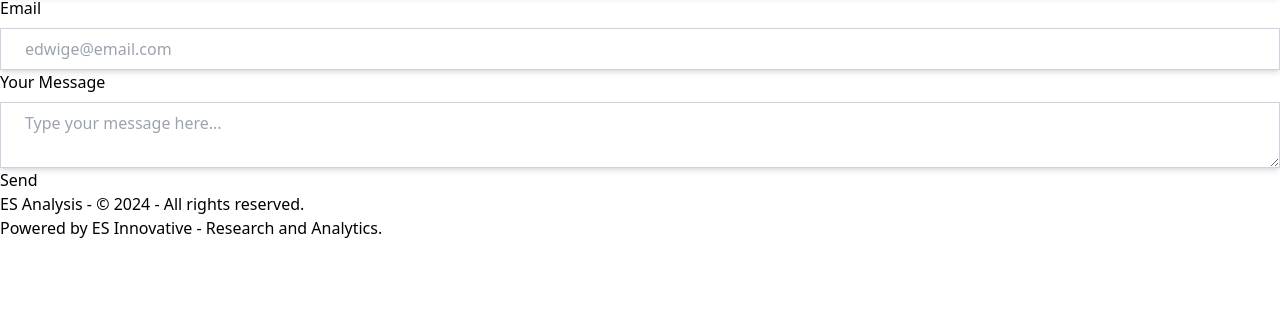
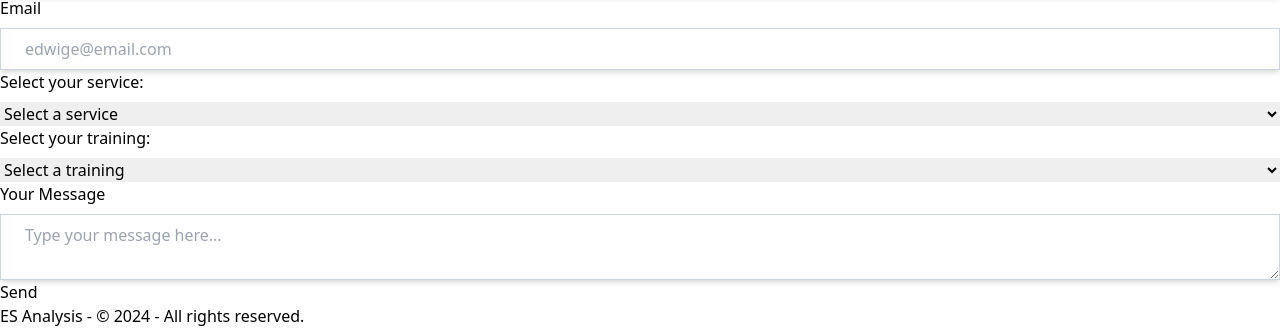
Before and after one commit to LearnLikeLeon/Marketing-Webpage-1, a Next.js app: page / in a window 1280 px wide. Shown: the part 7959-8289 px from the top of the page. Before the commit the page ends 8199 px from the top, so only its background shows below. Built offline with nearby package versions, Linux system fonts and the light colour scheme.

Commit message:
contact form edited

```diff
--- a/src/app/api/contact/route.js
+++ b/src/app/api/contact/route.js
@@ -4,11 +4,11 @@ import { NextResponse } from "next/server";
 import mongoose from "mongoose";
 
 export async function POST(req) {
-  const { fullname, email, message } = await req.json();
+  const { fullname, email, service, training, message } = await req.json();
 
   try {
     await connectDB();
-    await Contact.create({ fullname, email, message });
+    await Contact.create({ fullname, email, service, training, message });
 
     return NextResponse.json({
       msg: ["Message sent successfully"],
--- a/src/app/api/email/Email.jsx
+++ b/src/app/api/email/Email.jsx
@@ -9,7 +9,7 @@ import {
 } from "@react-email/components";
 import * as React from "react";
 
-export const Email = ({ fullname, email, message }) => {
+export const Email = ({ fullname, email, service, training, message }) => {
   return (
     <Html>
       <Body>
@@ -36,19 +36,49 @@ export const Email = ({ fullname, email, message }) => {
               </p>
               <ul className="flex flex-col space-y-4">
                 <li>
-                  Prospective client:{"  "} {fullname}
+                  <strong>
+                    {" "}
+                    <i> Prospective client : </i>{" "}
+                  </strong>
+                  {"  "} {fullname}
                 </li>
+                <br></br>
                 <li>
-                  Email:
+                  <strong>
+                    {" "}
+                    <i> Email : </i>{" "}
+                  </strong>
                   <a className="font-medium" href={`mailto:${email}`}>
                     {"  "}
                     {email}
                   </a>
                   {"  "}
                 </li>
+                <br></br>
                 <li>
-                  Message:{"  "} {message}
+                  <strong>
+                    {" "}
+                    <i> Selected service : </i>{" "}
+                  </strong>{" "}
+                  {"  "} {service}
                 </li>
+                <br></br>
+                <li>
+                  <strong>
+                    {" "}
+                    <i> Selected training : </i>{" "}
+                  </strong>{" "}
+                  {"  "} {training}
+                </li>
+                <br></br>
+                <li>
+                  <strong>
+                    {" "}
+                    <i> Message : </i>{" "}
+                  </strong>{" "}
+                  {"  "} {message}
+                </li>
+                <br></br>
               </ul>
 
               <Button
@@ -60,7 +90,7 @@ export const Email = ({ fullname, email, message }) => {
                   borderRadius: "5px",
                 }}
               >
-                Reply to this email
+                Reply to this contact
               </Button>
 
               <p>
--- a/src/app/api/email/route.js
+++ b/src/app/api/email/route.js
@@ -11,6 +11,8 @@ export async function POST(request, response) {
     const emailContent = Email({
       fullname: body.fullname,
       email: body.email,
+      service: body.service,
+      training: body.training,
       message: body.message,
     });
 
--- a/src/app/models/contact.js
+++ b/src/app/models/contact.js
@@ -15,6 +15,16 @@ const contactSchema = new Schema({
     match: [/^[\w.%+-]+@[\w.-]+\.[A-Za-z]{2,}$/i, "Invalid email address"],
   },
 
+  service: {
+    type: String,
+    required: [true, "Service is required."],
+  },
+
+  training: {
+    type: String,
+    required: [true, "Training is required."],
+  },
+
   message: {
     type: String,
     required: [true, "Message is required."],
--- a/src/components/ContactForm.jsx
+++ b/src/components/ContactForm.jsx
@@ -5,6 +5,8 @@ import { useState } from "react";
 export default function ContactForm() {
   const [fullname, setFullname] = useState("");
   const [email, setEmail] = useState("");
+  const [service, setService] = useState("");
+  const [training, setTraining] = useState("");
   const [message, setMessage] = useState("");
   const [error, setError] = useState([]);
   const [success, setSuccess] = useState(false);
@@ -25,6 +27,8 @@ export default function ContactForm() {
       body: JSON.stringify({
         fullname,
         email,
+        service,
+        training,
         message,
       }),
     });
@@ -37,6 +41,8 @@ export default function ContactForm() {
       body: JSON.stringify({
         fullname,
         email,
+        service,
+        training,
         message,
       }),
     });
@@ -48,6 +54,8 @@ export default function ContactForm() {
     if (success) {
       setFullname("");
       setEmail("");
+      setService("");
+      setTraining("");
       setMessage("");
     }
   };
@@ -71,35 +79,105 @@ export default function ContactForm() {
         className="py-4 mt-4 border-t flex flex-col gap-5"
       >
         <div>
-          <label htmlFor="fullname">Full Name</label>
+          <label
+            htmlFor="fullname"
+            className="block text-sm font-semibold leading-6 text-gray-900"
+          >
+            Full Name
+          </label>
           <input
             onChange={(e) => setFullname(e.target.value)}
             value={fullname}
             type="text"
             id="fullname"
             placeholder="Dr. Edwige"
+            className="block w-full h-11 rounded-md border-0 px-3.5 py-2 text-gray-900 shadow-sm ring-1 ring-inset ring-gray-300 placeholder:text-gray-400 focus:ring-2 focus:ring-inset focus:ring-indigo-600 sm:text-sm sm:leading-6"
           />
         </div>
 
         <div>
-          <label htmlFor="email">Email</label>
+          <label
+            htmlFor="email"
+            className="block text-sm font-semibold leading-6 text-gray-900"
+          >
+            Email
+          </label>
           <input
             onChange={(e) => setEmail(e.target.value)}
             value={email}
             type="text"
             id="email"
             placeholder="edwige@email.com"
+            className="block w-full h-11 rounded-md border-0 px-3.5 py-2 text-gray-900 shadow-sm ring-1 ring-inset ring-gray-300 placeholder:text-gray-400 focus:ring-2 focus:ring-inset focus:ring-indigo-600 sm:text-sm sm:leading-6"
           />
         </div>
 
         <div>
-          <label htmlFor="message">Your Message</label>
+          <label
+            htmlFor="service"
+            className="block text-sm font-semibold leading-6 text-gray-900"
+          >
+            Select your service:
+          </label>
+          <select
+            id="service"
+            value={service}
+            onChange={(e) => setService(e.target.value)}
+            required
+            className="block w-full h-11 rounded-md border-0 px-3.5 py-2 text-gray-900 shadow-sm ring-1 ring-inset ring-gray-300 placeholder:text-gray-400 focus:ring-2 focus:ring-inset focus:ring-indigo-600 sm:text-sm sm:leading-6"
+          >
+            <option value="" disabled>
+              Select a service
+            </option>
+            <option value="consulting">Consulting</option>
+            <option value="development">Development</option>
+            <option value="design">Design</option>
+            <option value="marketing">Marketing</option>
+          </select>
+        </div>
+
+        <div>
+          <label
+            htmlFor="training"
+            className="block text-sm font-semibold leading-6 text-gray-900"
+          >
+            Select your training:
+          </label>
+          <select
+            id="training"
+            value={training}
+            onChange={(e) => setTraining(e.target.value)}
+            className="block w-full h-11 rounded-md border-0 px-3.5 py-2 text-gray-900 shadow-sm ring-1 ring-inset ring-gray-300 placeholder:text-gray-400 focus:ring-2 focus:ring-inset focus:ring-indigo-600 sm:text-sm sm:leading-6"
+            required
+          >
+            <option value="" disabled>
+              Select a training
+            </option>
+            <option value="Research Methodology for PhD students">
+              Research Methodology for PhD students{" "}
+            </option>
+            <option value="Data Analysis">Data Analysis</option>
+            <option value="Cloud Computing Foundation">
+              Cloud Computing Foundation
+            </option>
+            <option value="Linux Foundation">Linux Foundation</option>
+            <option value="Other">Other</option>
+          </select>
+        </div>
+
+        <div>
+          <label
+            htmlFor="message"
+            className="block text-sm font-semibold leading-6 text-gray-900"
+          >
+            Your Message
+          </label>
           <textarea
             onChange={(e) => setMessage(e.target.value)}
             value={message}
-            className="h-32"
             id="message"
             placeholder="Type your message here..."
+            className="block w-full h-32 rounded-md border-0 px-3.5 py-2 text-gray-900 shadow-sm ring-1 ring-inset ring-gray-300 placeholder:text-gray-400 focus:ring-2 focus:ring-inset focus:ring-indigo-600 sm:text-sm sm:leading-6"
           ></textarea>
         </div>
 
```
